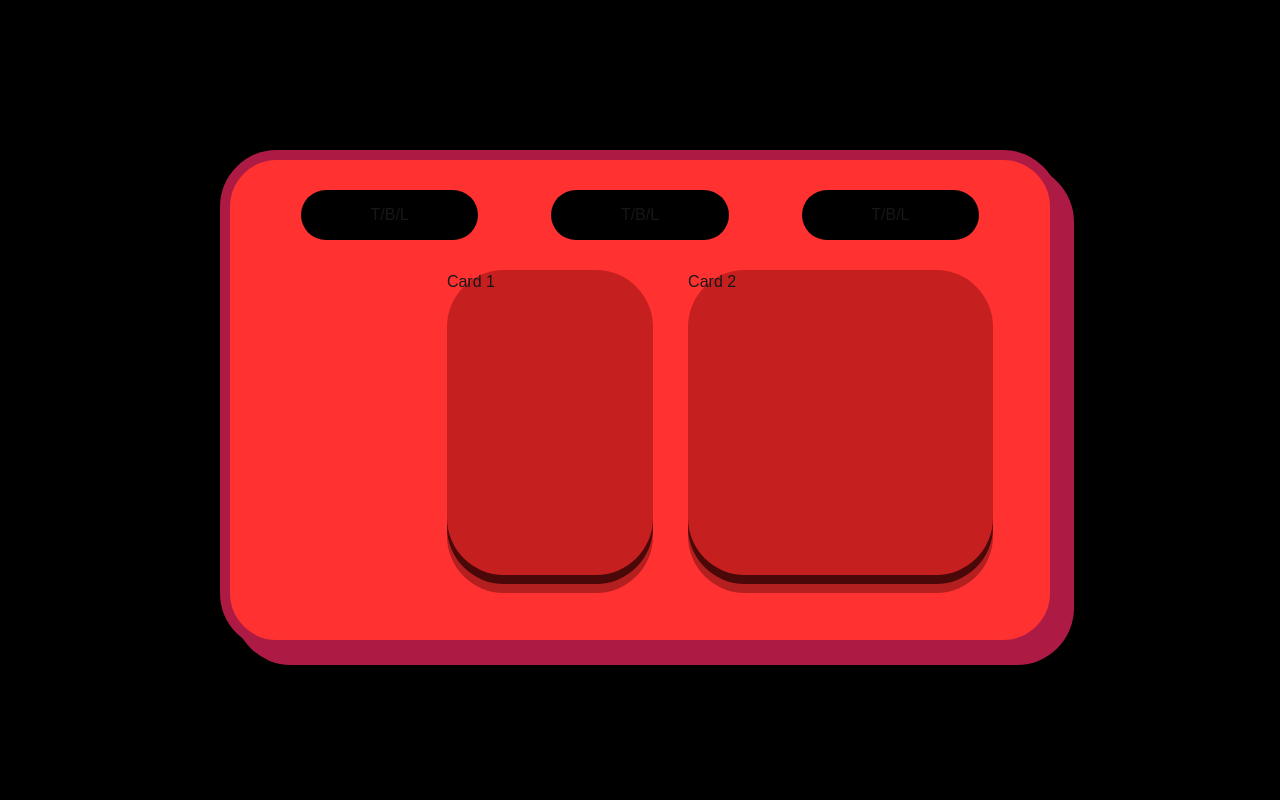
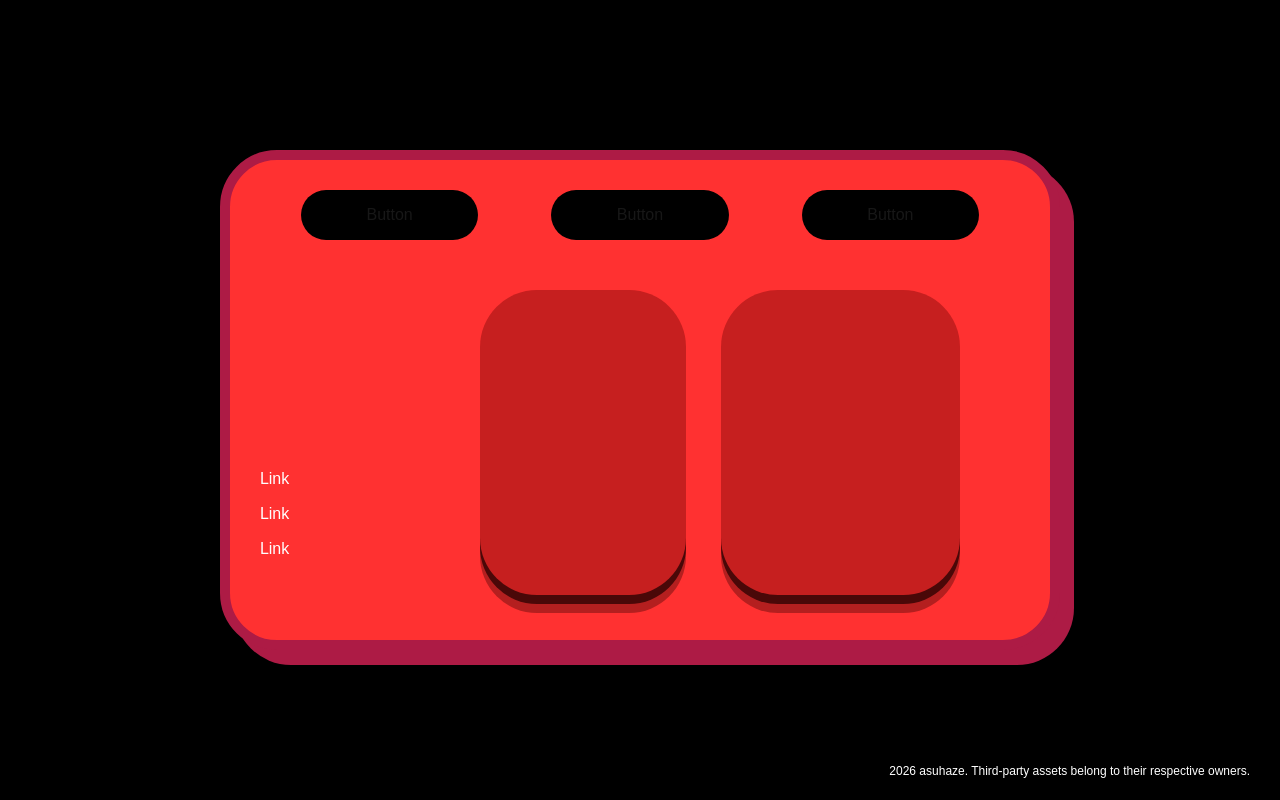
Before and after one commit to xq-ren/asuhaze, a Next.js app: page / in a window 1280 px wide. Built offline with nearby package versions, Linux system fonts and the light colour scheme.

Commit message:
finished rework, removed old bgs. certain images are missing cuz imma use this as a template and add a tag before i add my personalized version + profile editor feature

```diff
--- a/app/page.module.css
+++ b/app/page.module.css
@@ -45,6 +45,51 @@
     border-radius: 57px;
 }
 
+.contentContainer {
+  display: grid;
+  grid-template-columns: 250px minmax(0, 1fr);
+  gap: 30px;
+  align-items: start;
+}
+
+.profileContainer {
+  display: flex;
+  flex-direction: column;
+  align-items: flex-start;
+  gap: 35px;
+}
+
+.profilePicture {
+  width: 162.2px;
+  height: 162.2px;
+}
+
+.socialLinks {
+  display: flex;
+  flex-direction: column;
+  gap: 11px;
+  width: 100%;
+}
+
+.socialLinks a {
+  display: flex;
+  align-items: center;
+  gap: 11px;
+
+  color: #ffffff;
+  text-decoration: none;
+}
+
+.socialLinks img {
+  width: 46.8px;
+  height: 46.8px;
+  object-fit: contain;
+}
+
+.socialLinks a:hover {
+  color: #ff7777;
+}
+
 .cardsContainer {
   display: flex;
   justify-content: center;
@@ -65,7 +110,7 @@
     0 9px 0 #4a0808,
     0 18px 0 rgba(90, 10, 10, 0.45);
 
-  transform: translate(80px, -30px);
+  transform: translate(-60px, 20px);
 }
 
 .card2 {
@@ -74,11 +119,17 @@
 }
 
 .footer {
+  position: fixed;
+  bottom: 20px;
+  right: 30px;
 
+  color: #ffffff;
+  font-size: 12px;
+  text-align: right;
 }
 
-.footer a {
-
+.footer p {
+  margin: 0;
 }
 
 /* MOBILE */
--- a/app/page.tsx
+++ b/app/page.tsx
@@ -8,25 +8,46 @@ export default function Home() {
         <section className={styles.mainContent}>
 
         <div className={styles.buttonContainer}>
-        <button className={styles.button}>T/B/L</button>
-        <button className={styles.button}>T/B/L</button>
-        <button className={styles.button}>T/B/L</button>
+        <button className={styles.button}>Button</button>
+        <button className={styles.button}>Button</button>
+        <button className={styles.button}>Button</button>
         </div>
 
-        <div className={styles.profileContainer}>
-        {/* pic and links */}
-        </div>
+        <div className={styles.contentContainer}>
+            <div className={styles.profileContainer}>
+                        <div className={styles.profilePicture}>
 
-        <div className={styles.cardsContainer}>
-        <div className={styles.card}>Card 1</div>
-        <div className={`${styles.card} ${styles.card2}`}>Card 2</div>
+                        </div>
+
+                        <div className={styles.socialLinks}>
+                            <a href="https://" target="_blank" rel="noopener noreferrer">
+
+                              <span>Link</span>
+                            </a>
+
+                            <a href="https://" target="_blank" rel="noopener noreferrer">
+
+                              <span>Link</span>
+                            </a>
+
+                            <a href="https://" target="_blank" rel="noopener noreferrer">
+
+                              <span>Link</span>
+                            </a>
+                        </div>
+            </div>
+
+            <div className={styles.cardsContainer}>
+                <div className={styles.card}></div>
+                <div className={`${styles.card} ${styles.card2}`}></div>
+            </div>
         </div>
 
         </section>
       </div>
 
       <footer className={styles.footer}>
-
+          <p>2026 asuhaze. Third-party assets belong to their respective owners.</p>
       </footer>
     </main>
   );
```
Also changed, not shown: 2 other files (tests, documents, lock files or other folders).
